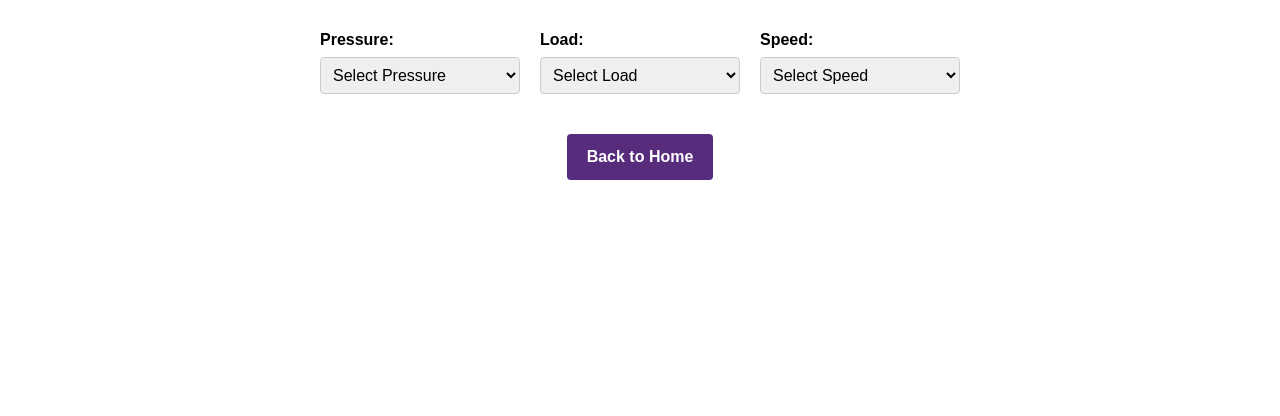
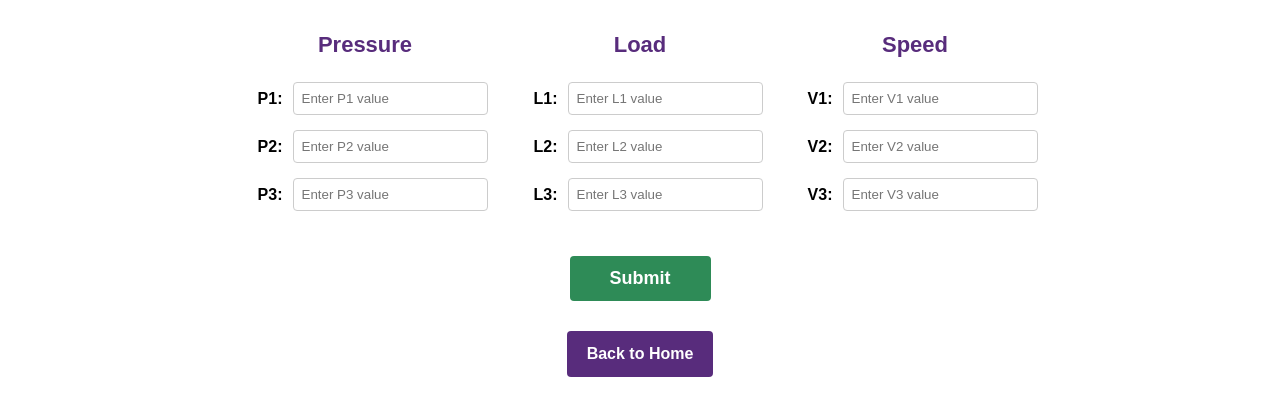
Before and after one commit to ssamiksha009/Apollo-Tyres, a plain HTML site: page mf.html in a window 1280 px wide. Shown: the part 178-594 px from the top of the page. Drawn offline with Linux system fonts and the light colour scheme.

Commit message:
Updated mf inputs

```diff
--- a/css/mf.css
+++ b/css/mf.css
@@ -4,7 +4,69 @@
     margin: 20px 0;
     color: #582C7C;
     font-size: 28px;
-    width: 100%;  /* Ensure full width */
+    width: 100%;
+}
+
+.input-container {
+    display: flex;
+    justify-content: space-between;
+    max-width: 1200px;
+    margin: 30px auto;
+}
+
+.input-group {
+    flex: 1;
+    margin: 0 15px;
+    text-align: center;
+}
+
+.input-group h3 {
+    color: #582C7C;
+    margin-bottom: 20px;
+    font-size: 22px;
+}
+
+.input-row {
+    margin-bottom: 15px;
+    display: flex;
+    align-items: center;
+    justify-content: center;
+}
+
+.input-row label {
+    margin-right: 10px;
+    font-weight: bold;
+    width: 40px;
+    text-align: right;
+}
+
+.input-row input {
+    flex: 1;
+    padding: 8px;
+    border: 1px solid #ccc;
+    border-radius: 4px;
+    max-width: 200px;
+}
+
+.submit-container {
+    text-align: center;
+    margin: 30px auto;
+}
+
+.submit-button {
+    padding: 12px 40px;
+    background-color: #2E8B57; /* Green color */
+    color: white;
+    border: none;
+    border-radius: 4px;
+    font-size: 18px;
+    cursor: pointer;
+    font-weight: bold;
+    transition: background-color 0.3s;
+}
+
+.submit-button:hover {
+    background-color: #216e43; /* Darker green on hover */
 }
 
 .back-button-container {
--- a/mf.html
+++ b/mf.html
@@ -21,40 +21,63 @@
     <main>
         <h2 class="page-title">M.F 6.2</h2>
 
-        <!-- Dropdown section -->
-        <div class="dropdown-container">
-            <!-- Pressure Dropdown -->
-            <div class="dropdown-group">
-                <label for="pressure">Pressure:</label>
-                <select id="pressure" name="pressure">
-                    <option value="">Select Pressure</option>
-                    <option value="P1">P1</option>
-                    <option value="P2">P2</option>
-                    <option value="P3">P3</option>
-                </select>
+        <!-- Input section -->
+        <div class="input-container">
+            <!-- Pressure Inputs -->
+            <div class="input-group">
+                <h3>Pressure</h3>
+                <div class="input-row">
+                    <label for="p1">P1:</label>
+                    <input type="text" id="p1" name="p1" placeholder="Enter P1 value">
+                </div>
+                <div class="input-row">
+                    <label for="p2">P2:</label>
+                    <input type="text" id="p2" name="p2" placeholder="Enter P2 value">
+                </div>
+                <div class="input-row">
+                    <label for="p3">P3:</label>
+                    <input type="text" id="p3" name="p3" placeholder="Enter P3 value">
+                </div>
             </div>
 
-            <!-- Load Dropdown -->
-            <div class="dropdown-group">
-                <label for="load">Load:</label>
-                <select id="load" name="load">
-                    <option value="">Select Load</option>
-                    <option value="L1">L1</option>
-                    <option value="L2">L2</option>
-                    <option value="L3">L3</option>
-                </select>
+            <!-- Load Inputs -->
+            <div class="input-group">
+                <h3>Load</h3>
+                <div class="input-row">
+                    <label for="l1">L1:</label>
+                    <input type="text" id="l1" name="l1" placeholder="Enter L1 value">
+                </div>
+                <div class="input-row">
+                    <label for="l2">L2:</label>
+                    <input type="text" id="l2" name="l2" placeholder="Enter L2 value">
+                </div>
+                <div class="input-row">
+                    <label for="l3">L3:</label>
+                    <input type="text" id="l3" name="l3" placeholder="Enter L3 value">
+                </div>
             </div>
 
-            <!-- Speed Dropdown -->
-            <div class="dropdown-group">
-                <label for="speed">Speed:</label>
-                <select id="speed" name="speed">
-                    <option value="">Select Speed</option>
-                    <option value="V1">V1</option>
-                    <option value="V2">V2</option>
-                    <option value="V3">V3</option>
-                </select>
+            <!-- Speed Inputs -->
+            <div class="input-group">
+                <h3>Speed</h3>
+                <div class="input-row">
+                    <label for="v1">V1:</label>
+                    <input type="text" id="v1" name="v1" placeholder="Enter V1 value">
+                </div>
+                <div class="input-row">
+                    <label for="v2">V2:</label>
+                    <input type="text" id="v2" name="v2" placeholder="Enter V2 value">
+                </div>
+                <div class="input-row">
+                    <label for="v3">V3:</label>
+                    <input type="text" id="v3" name="v3" placeholder="Enter V3 value">
+                </div>
             </div>
+        </div>
+
+        <!-- Submit Button -->
+        <div class="submit-container">
+            <button id="submitBtn" class="submit-button">Submit</button>
         </div>
 
         <!-- Back button -->
```
